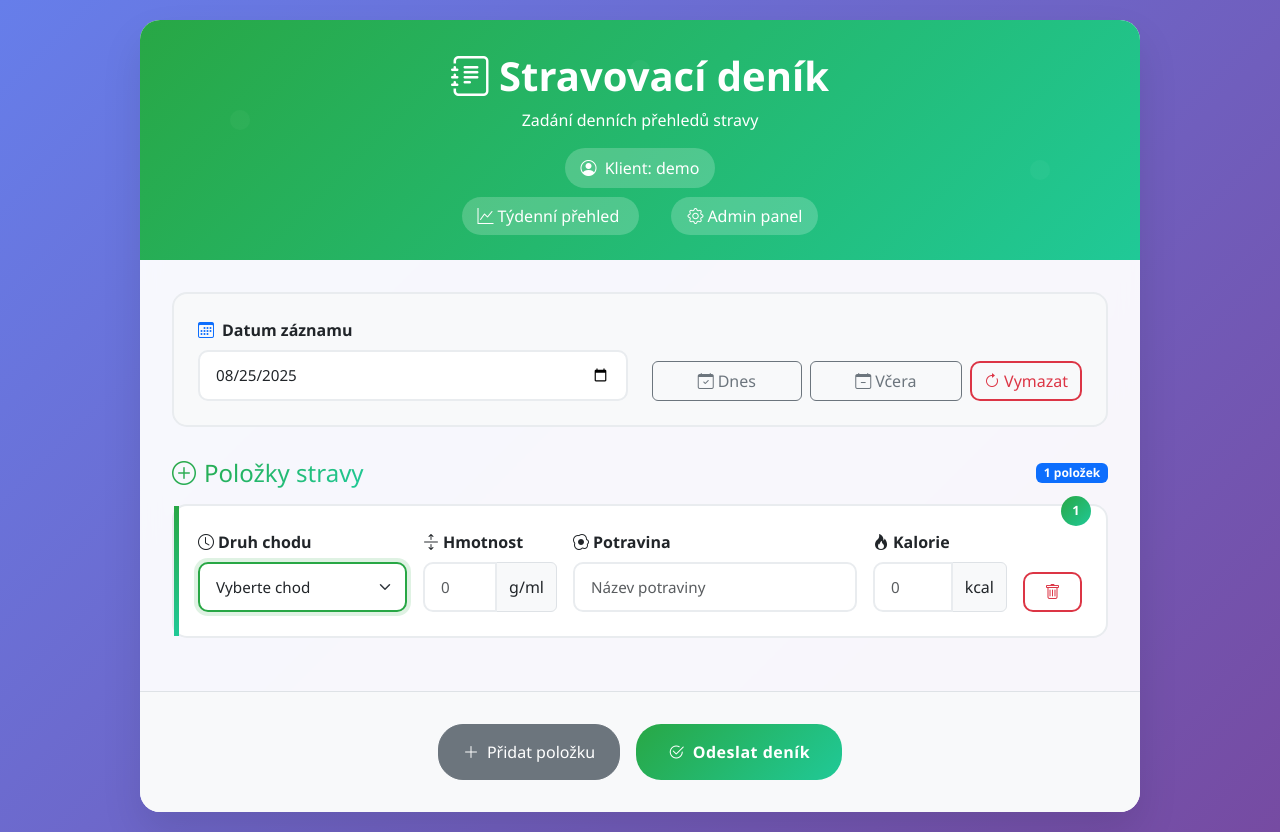
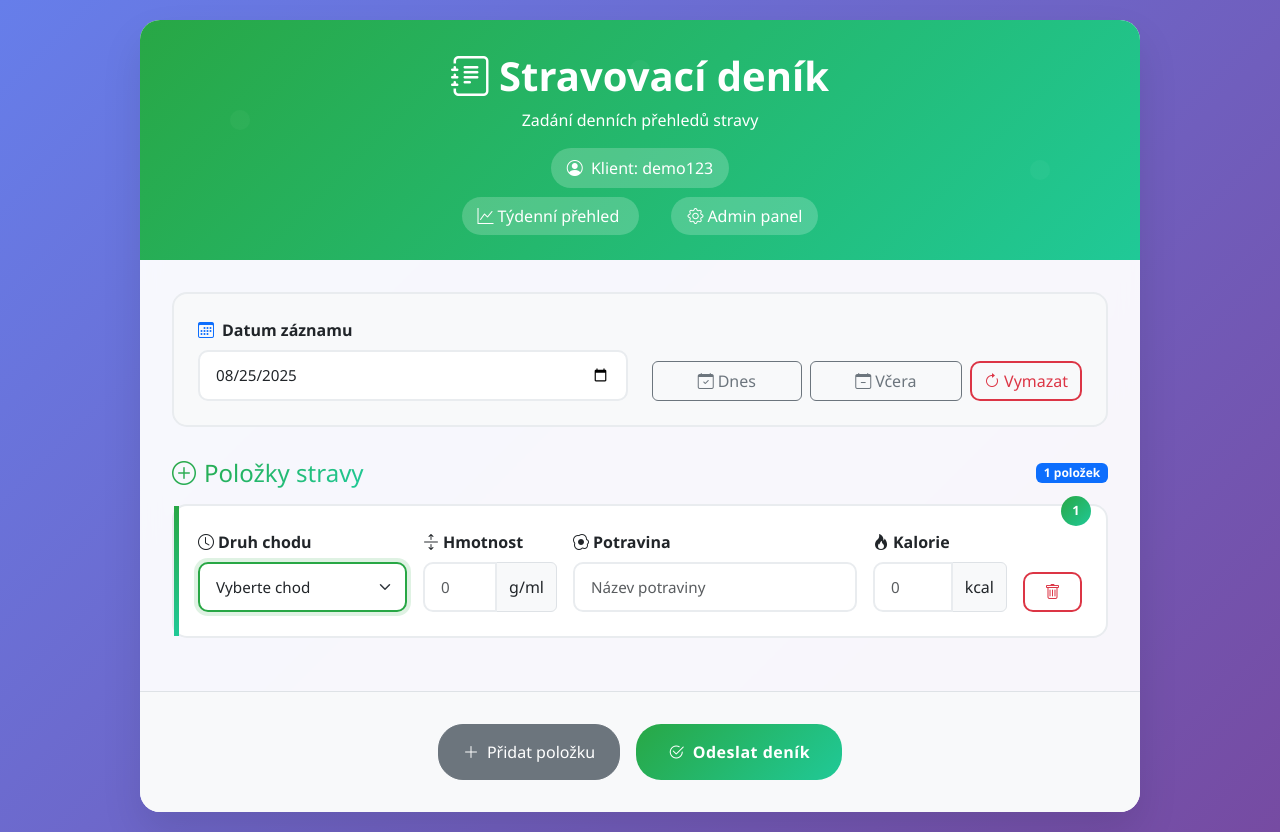
Before and after one commit to fukec/jidelnicek, a plain HTML site: page index.html in a window 1280 px wide. Drawn offline with nearby package versions, Linux system fonts and the light colour scheme.

Commit message:
Update index.html

```diff
--- a/index.html
+++ b/index.html
@@ -462,7 +462,7 @@
 
     function initializeApp() {
       const urlParams = new URLSearchParams(window.location.search);
-      currentClientKey = urlParams.get("key") || "demo";
+      currentClientKey = urlParams.get("key") || "demo123";
       setupUI();
       setupEventListeners();
       addFoodItem();
```
